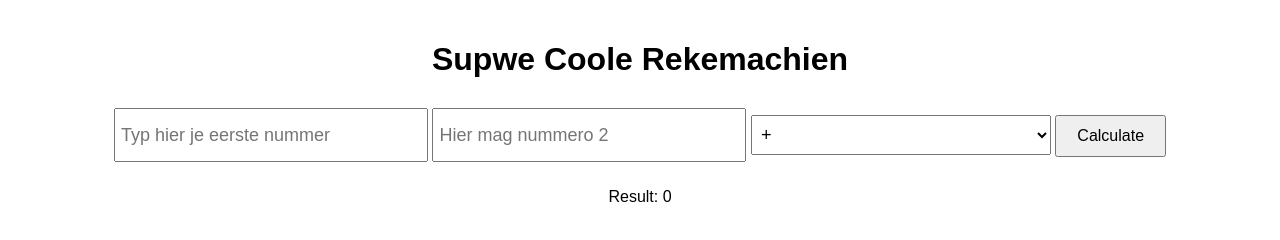
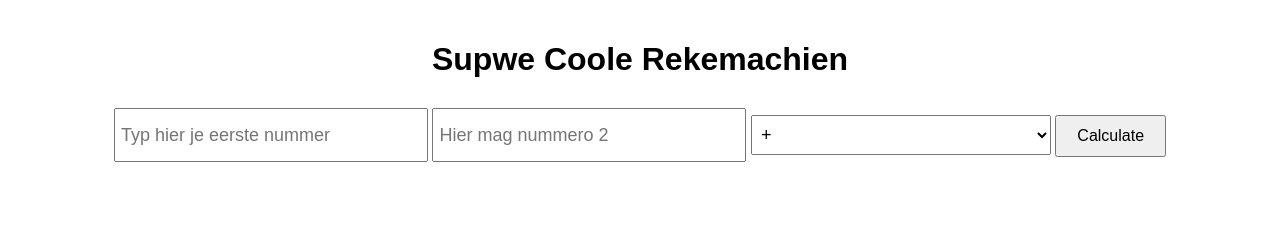
Before and after one commit to DookieWooki/Rekenmachien, a plain HTML site: page index.html in a window 1280 px wide. Drawn offline with Linux system fonts and the light colour scheme.

Commit message:
laatste formatting fix

```diff
--- a/index.html
+++ b/index.html
@@ -21,7 +21,6 @@
 
   <button onclick="goToLoopBegin()">Calculate</button>
 
-  <p>Result: <span id="result">0</span></p>
 
   <script src="script.js"></script>
 </body>
```
Also changed, not shown: screen2.html (+0 -1 lines).
